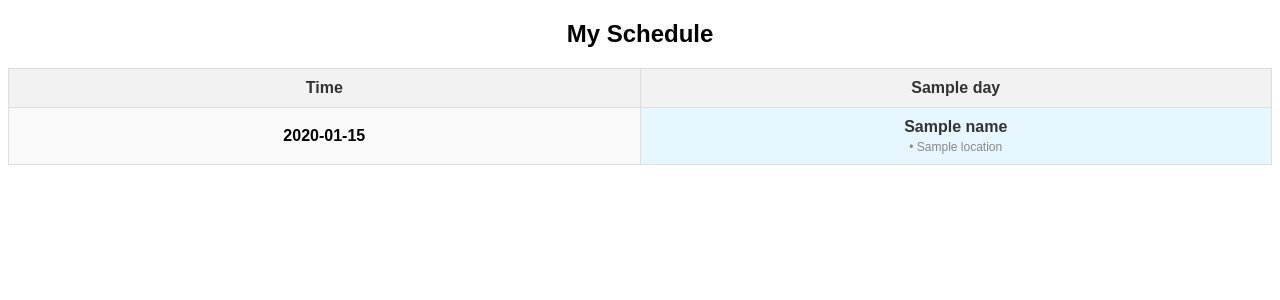
After one commit to FCUGroup14/FCUCourse, a Flask app: template templates/schedule.html in a window 1280 px wide. The commit adds this page. Shown: the top 300 px of the page. Run offline with Flask 3, Linux system fonts and the light colour scheme; the template is opened without the code that fills it: most values are stand-ins (such as "Sample title", 1, 10 or a date in 2020); parts of the project's set-up code (start-up, migrations or seed data) failed here and were passed over.

Commit message:
增加圖形化課表

```diff
--- a/AddCourse.py
+++ b/AddCourse.py
@@ -68,6 +68,7 @@ def add_course(student_id, course_id):
     students = students.sort_values(by=['student_id', 'course_id']).reset_index(drop=True)
     courses.loc[courses['course_id'] == course_id, 'enrolled'] -= 1
 
+
     # 儲存更新後的資料
     with pd.ExcelWriter("course_data.xlsx") as writer:
         courses.to_excel(writer, sheet_name="courses", index=False)
--- a/app.py
+++ b/app.py
@@ -1,4 +1,5 @@
-from flask import Flask, render_template, request, jsonify
+from flask import Flask, render_template, request, jsonify, url_for
+
 import pandas as pd
 from datetime import datetime
 import AddCourse
@@ -76,14 +77,72 @@ def index():
     return render_template('index.html', result='', error='')
 @app.route('/add_course', methods=['POST'])
 def add_course_route():
-    data = request.get_json()  # 獲取 POST 請求的 JSON 資料
+    data = request.get_json()
     student_id = data.get('student_id')
     course_id = data.get('course_id')
-
-    # 執行加選邏輯
     result = AddCourse.add_course(student_id, course_id)
 
-    # 返回加選結果
-    return jsonify({"message": result})
+    # 確認成功時包含 "成功" 字樣
+    if "成功" in result:
+        redirect_url = url_for('student_schedule', student_id=student_id)
+        return jsonify({"redirect": redirect_url})
+    else:
+        return jsonify({"message": result})
+
+
+# 讀取課程表
+df = pd.read_excel("course_data.xlsx", sheet_name='courses')
+df.columns = ['星期', '時間', '編號', '名稱', '導師', '地點', '介紹', '分數分配', '學分', '總名額', '剩餘名額']
+
+time_slots = [
+    "08:00~09:00", "09:00~10:00", "10:00~11:00",
+    "11:00~12:00", "12:00~01:00", "13:10~15:00",
+    "14:10~17:00", "15:10~17:00","17:10~18:00"
+]
+days_of_week = ["星期一", "星期二", "星期三", "星期四", "星期五"]
+
+@app.route('/schedule/<student_id>')
+def student_schedule(student_id):
+    # 讀取學生選課資料
+    student_courses_df = pd.read_excel("course_data.xlsx", sheet_name='students')
+    print("學生選課資料：", student_courses_df.head())  # 確認選課資料是否正確
+
+    # 選擇該學生的課程
+    selected_courses = student_courses_df[student_courses_df['student_id'] == student_id]['course_id']
+    print(f"學生 {student_id} 的選課編號：", selected_courses.tolist())  # 確認該學生的課程編號列表
+
+    # 如果學生沒有選課，顯示空表格
+    if selected_courses.empty:
+        print(f"學生 {student_id} 沒有選課紀錄。")
+        return render_template('schedule.html', schedule={}, time_slots=time_slots, days_of_week=days_of_week)
+
+    # 過濾出學生選的課程詳細資料
+    student_schedule = df[df['編號'].isin(selected_courses)]
+    print("學生課程詳細資料：\n", student_schedule)  # 確認學生課程詳細資料是否正確
+
+    # 構建課表數據結構
+    schedule_data = {day: {time: None for time in time_slots} for day in days_of_week}
+
+    # 將學生的課程填入課表中
+    for _, row in student_schedule.iterrows():
+        day = row['星期']
+        time = row['時間']
+        course_info = {
+            'name': row['名稱'],
+            'location': row['地點']
+        }
+        # 確認日期和時間是否在預期範圍內
+        if day not in schedule_data:
+            print(f"錯誤：{day} 不在預期的星期範圍內")
+        elif time not in schedule_data[day]:
+            print(f"錯誤：{time} 不在預期的時間範圍內")
+        else:
+            schedule_data[day][time] = course_info
+            print(f"已添加課程 '{course_info['name']}' 至 {day} {time}")
+
+    print("最終課表數據：", schedule_data)  # 檢查最終的課表結構
+
+    return render_template('schedule.html', schedule=schedule_data, time_slots=time_slots, days_of_week=days_of_week)
+
 if __name__ == '__main__':
     app.run(debug=True)
--- /dev/null
+++ b/templates/schedule.html
@@ -0,0 +1,75 @@
+<!DOCTYPE html>
+<html lang="en">
+<head>
+    <meta charset="UTF-8">
+    <meta name="viewport" content="width=device-width, initial-scale=1.0">
+    <title>我的課表</title>
+    <style>
+        body {
+            font-family: Arial, sans-serif;
+        }
+        table {
+            width: 100%;
+            border-collapse: collapse;
+            table-layout: fixed;
+        }
+        th, td {
+            border: 1px solid #ddd;
+            padding: 10px;
+            text-align: center;
+            vertical-align: middle;
+        }
+        th {
+            background-color: #f2f2f2;
+            font-weight: bold;
+            color: #333;
+        }
+        .time-col {
+            background-color: #f9f9f9;
+            font-weight: bold;
+        }
+        .course-cell {
+            background-color: #e6f7ff;
+            color: #333;
+        }
+        .course-name {
+            font-weight: bold;
+        }
+        .course-location {
+            color: #888;
+            font-size: 12px;
+            display: block;
+            margin-top: 4px;
+        }
+        .empty-cell {
+            background-color: #f9f9f9;
+        }
+    </style>
+</head>
+<body>
+    <h2  style="text-align:center" >My Schedule</h2>
+    <table>
+        <tr>
+            <th>Time</th>
+            {% for day in days_of_week %}
+                <th>{{ day }}</th>
+            {% endfor %}
+        </tr>
+        {% for time in time_slots %}
+        <tr>
+            <td class="time-col">{{ time }}</td>
+            {% for day in days_of_week %}
+                {% if schedule[day][time] %}
+                    <td class="course-cell">
+                        <div class="course-name">{{ schedule[day][time].name }}</div>
+                        <div class="course-location">• {{ schedule[day][time].location }}</div>
+                    </td>
+                {% else %}
+                    <td class="empty-cell"></td>
+                {% endif %}
+            {% endfor %}
+        </tr>
+        {% endfor %}
+    </table>
+</body>
+</html>
```
Also changed, not shown: templates/index.html (+13 -13 lines), 1 other file.
